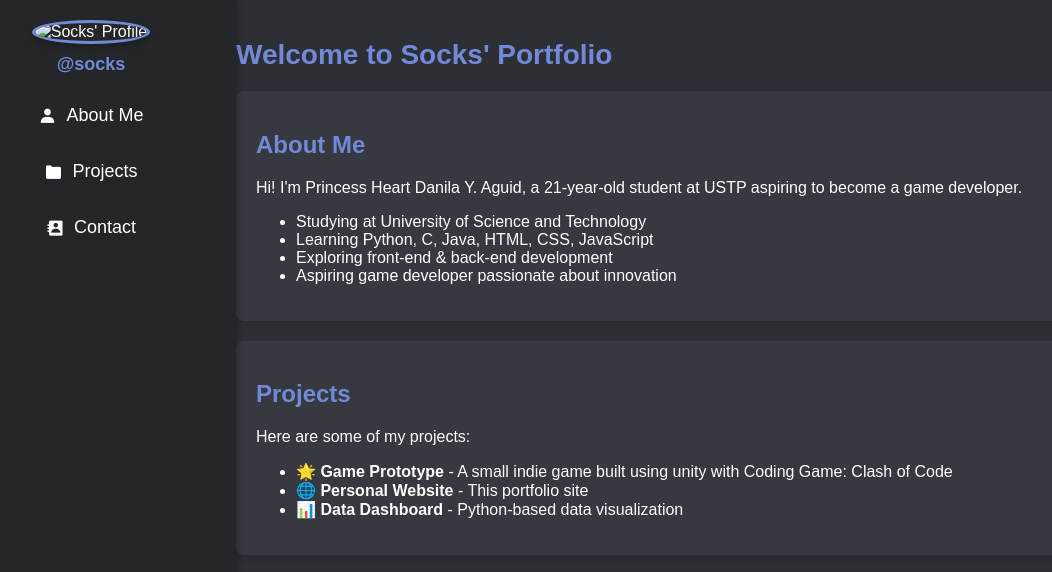
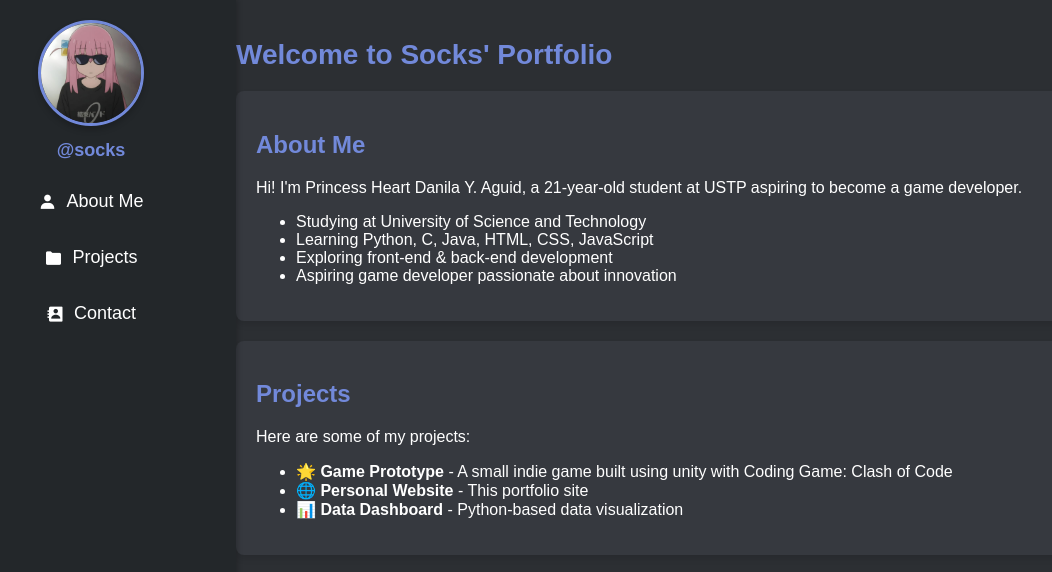
Before and after one commit to 1rofskcos/Online-Portfolio-with-CSS-Styling, a plain HTML site: page index.html in a window 1280 px wide. Shown: the top 572 px of the page, without its empty margins (54-1106 px from the left). Drawn offline with nearby package versions, Linux system fonts and the light colour scheme.

Commit message:
index.html with style.css

```diff
--- a/index.html
+++ b/index.html
@@ -143,7 +143,7 @@
 <body>
     <div class="sidebar">
         <div class="profile">
-            <img src="your-profile.jpg" alt="Socks' Profile">
+            <img src="bochisigma.jpg" alt="Socks' Profile">
             <div class="username">@socks</div>
         </div>
         <nav>
```
